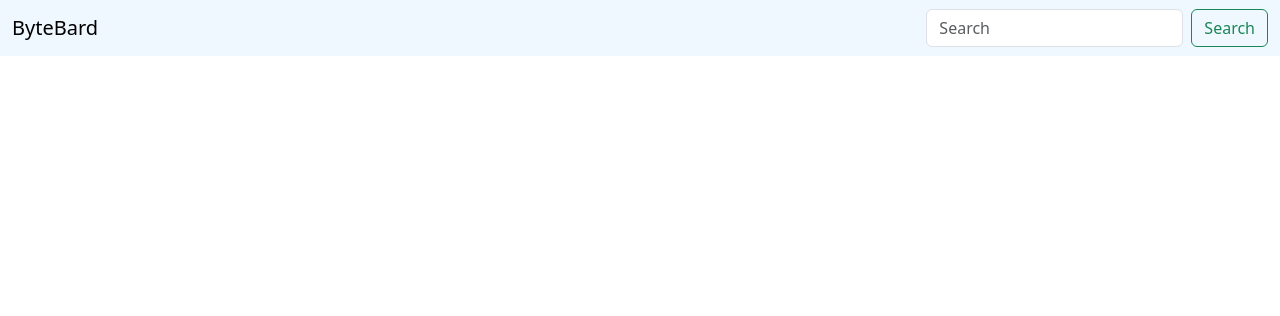
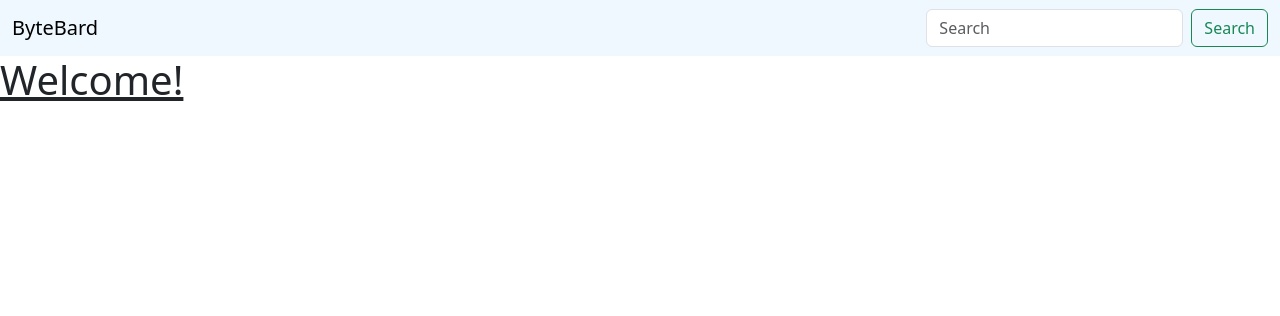
Before and after one commit to Tango0o0o/ByteBard, a Django app: page /home/ in a window 1280 px wide. Shown: the top 316 px of the page. Run offline with Django 4.2, Linux system fonts and the light colour scheme.

Commit message:
Added welcome message to homepage

```diff
--- a/Main/templates/home.html
+++ b/Main/templates/home.html
@@ -1 +1,7 @@
 {% extends 'base.html'%}
+
+{% block content %}
+
+    <h1><u>Welcome!</u></h1>
+
+{% endblock %}
```
